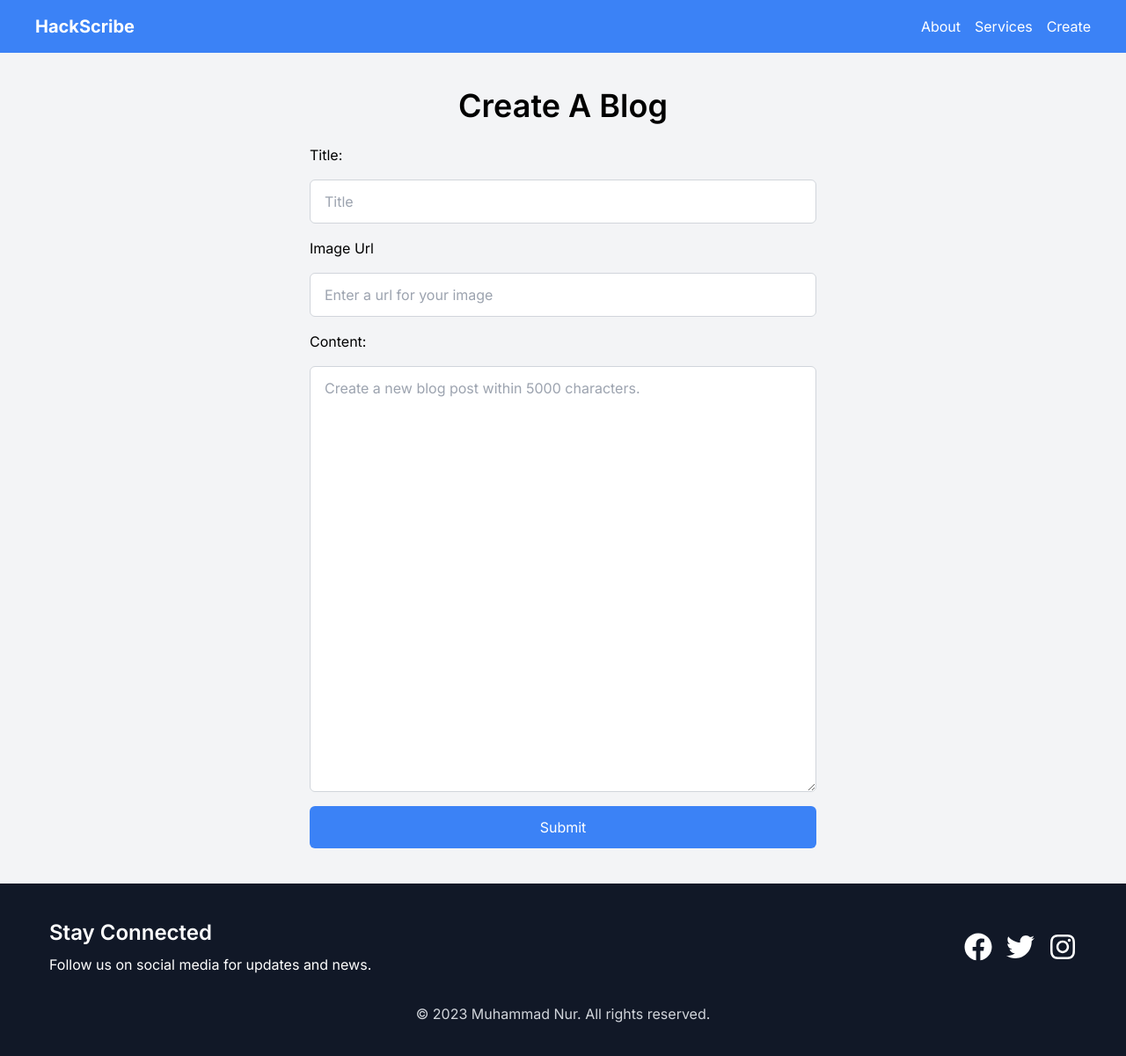
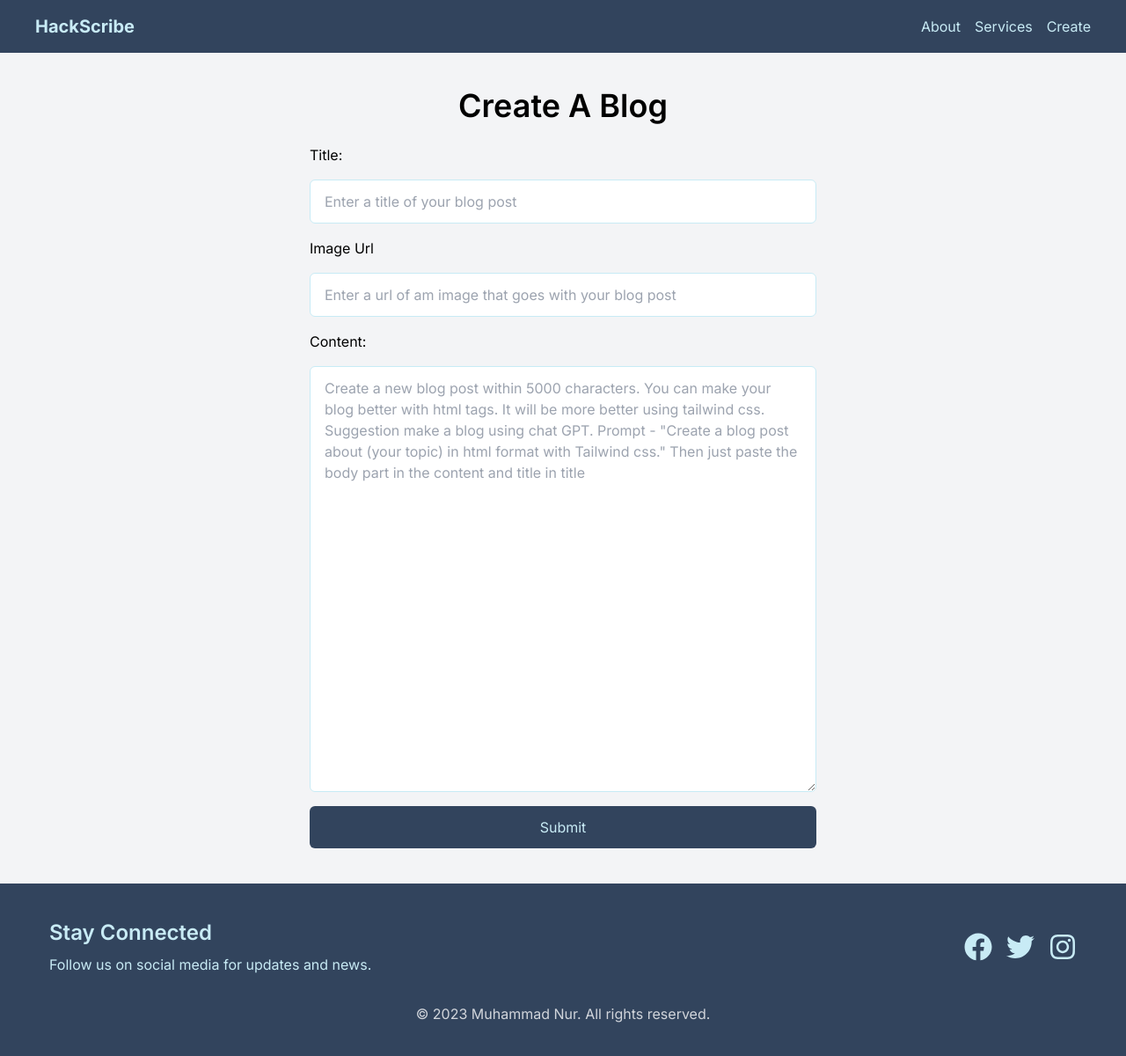
Before and after one commit to Md-Nur/hackscribe, a Next.js app: page /create in a window 1280 px wide. Shown: the top 1200 px of the page at 88% size. Built offline with nearby package versions, Linux system fonts and the light colour scheme.

Commit message:
all done without font

```diff
--- a/app/components/Footer.js
+++ b/app/components/Footer.js
@@ -2,21 +2,21 @@ import { FaFacebook, FaTwitter, FaInstagram } from 'react-icons/fa';
 
 const Footer = () => {
   return (
-    <footer className="bg-gray-900 p-10">
+    <footer className="bg-[#32445d] p-10">
       <div className="container mx-auto px-4">
         <div className="flex flex-col md:flex-row items-center justify-between">
-          <div className="text-white mb-6 md:mb-0">
+          <div className="text-[#c8ebf5] mb-6 md:mb-0">
             <h3 className="text-2xl font-semibold">Stay Connected</h3>
             <p className="mt-2">Follow us on social media for updates and news.</p>
           </div>
           <div className="flex space-x-4">
-            <a href="https://www.facebook.com/Md.Nur9211/" target="_blank" className="text-white hover:text-gray-300 transition duration-300">
+            <a href="https://www.facebook.com/Md.Nur9211/" target="_blank" className="text-[#c8ebf5] hover:text-gray-300 transition duration-300">
               <FaFacebook className="w-8 h-8" />
             </a>
-            <a href="https://twitter.com/MdNur9211" target="_blank" className="text-white hover:text-gray-300 transition duration-300">
+            <a href="https://twitter.com/MdNur9211" target="_blank" className="text-[#c8ebf5] hover:text-gray-300 transition duration-300">
               <FaTwitter className="w-8 h-8" />
             </a>
-            <a href="https://www.instagram.com/md_nur_e_alam/" target="_blank" className="text-white hover:text-gray-300 transition duration-300">
+            <a href="https://www.instagram.com/md_nur_e_alam/" target="_blank" className="text-[#c8ebf5] hover:text-gray-300 transition duration-300">
               <FaInstagram className="w-8 h-8" />
             </a>
           </div>
--- a/app/components/Navbar.js
+++ b/app/components/Navbar.js
@@ -10,12 +10,12 @@ const Navbar = () => {
 
   return (
     <>
-      <nav className="sm:hidden bg-blue-500">
+      <nav className="sm:hidden bg-[#32445d]">
         <div className="flex items-center justify-between py-4 px-4 sm:px-6">
-          <Link href="/" className="text-white font-bold text-xl">HackScribe
+          <Link href="/" className="text-[#c8ebf5] font-bold text-xl">HackScribe
           </Link>
           <button
-            className="text-white focus:outline-none sm:hidden"
+            className="text-[#c8ebf5] focus:outline-none sm:hidden"
             onClick={toggleNavbar}
           >
             <svg
@@ -38,13 +38,13 @@ const Navbar = () => {
         </div>
         <div
           className={`${isOpen ? 'block' : 'hidden'
-            } sm:hidden bg-blue-700 py-4 px-6`}
+            } sm:hidden bg-[#32445d] py-4 px-6`}
         >
-          <Link href="/about" className="block text-white font-medium text-lg mb-4">About
+          <Link href="/about" className="block text-[#c8ebf5] font-medium text-lg mb-4">About
           </Link>
-          <Link href="/services" className="block text-white font-medium text-lg mb-4">Services
+          <Link href="/services" className="block text-[#c8ebf5] font-medium text-lg mb-4">Services
           </Link>
-          <Link href="/create" className="block text-white font-medium text-lg">Create
+          <Link href="/create" className="block text-[#c8ebf5] font-medium text-lg">Create
           </Link>
         </div>
 
@@ -53,16 +53,16 @@ const Navbar = () => {
       </nav>
       {/* for desktop */}
 
-      <nav className="hidden sm:flex bg-blue-500 py-4">
+      <nav className=" hidden sm:flex bg-[#32445d] py-4">
         <div className="container mx-auto px-10 flex items-center justify-between">
-          <Link href="/" className="text-white font-bold text-xl">HackScribe
+          <Link href="/" className="text-[#c8ebf5] font-bold text-xl">HackScribe
           </Link>
           <div className="flex space-x-4">
-            <Link href="/about" className="text-white hover:underline">About
+            <Link href="/about" className="text-[#c8ebf5] hover:underline">About
             </Link>
-            <Link href="/services" className="text-white hover:underline">Services
+            <Link href="/services" className="text-[#c8ebf5] hover:underline">Services
             </Link>
-            <Link href="/create" className="text-white hover:underline">Create
+            <Link href="/create" className="text-[#c8ebf5] hover:underline">Create
             </Link>
           </div>
         </div>
--- a/app/create/page.js
+++ b/app/create/page.js
@@ -1,42 +1,3 @@
-// const Contact = () => {
-//     return (
-//         <section className="bg-gray-100 py-10">
-//             <div className="container mx-auto px-4">
-//                 <div className="max-w-xl mx-auto">
-//                     <h2 className="text-4xl font-semibold text-center mb-6">Contact Me</h2>
-//                     <form className="flex flex-col space-y-4">
-//                         <input
-//                             type="text"
-//                             placeholder="Your Name"
-//                             className="py-3 px-4 border border-gray-300 rounded-md focus:outline-none focus:border-purple-500"
-//                         />
-//                         <input
-//                             type="email"
-//                             placeholder="Your Email"
-//                             className="py-3 px-4 border border-gray-300 rounded-md focus:outline-none focus:border-purple-500"
-//                         />
-//                         <textarea
-//                             placeholder="Your Message"
-//                             className="py-3 px-4 border border-gray-300 rounded-md focus:outline-none focus:border-purple-500"
-//                         ></textarea>
-//                         <button
-//                             type="submit"
-//                             className="bg-blue-500 text-white py-3 px-6 rounded-md hover:bg-blue-600 transition duration-300"
-//                         >
-//                             Send Message
-//                         </button>
-//                     </form>
-//                 </div>
-//             </div>
-//         </section>
-//     );
-// };
-
-// export default Contact;
-
-
-
-// BlogForm.js
 "use client"
 import { useState } from 'react';
 import { Client, Databases, ID } from "appwrite";
@@ -53,15 +14,6 @@ const BlogForm = () => {
         .setEndpoint('https://cloud.appwrite.io/v1') // Your API Endpoint
         .setProject('6499e205c12da2c3c9c5') // Your project ID
         ;
-
-    // const promise = databases.createDocument('[DATABASE_ID]', '[COLLECTION_ID]', '[DOCUMENT_ID]', {});
-
-    // promise.then(function (response) {
-    //     console.log(response); // Success
-    // }, function (error) {
-    //     console.log(error); // Failure
-    // });
-    // App write doc
 
 
     const [formData, setFormData] = useState({
@@ -150,11 +102,11 @@ const BlogForm = () => {
                         <input
                             type="text"
                             name="Title"
-                            placeholder='Title'
+                            placeholder='Enter a title of your blog post'
                             required
                             value={formData.Title}
                             onChange={handleChange}
-                            className="py-3 px-4 border border-gray-300 rounded-md focus:outline-none focus:border-purple-500"
+                            className="py-3 px-4 border border-[#c8ebf5] rounded-md focus:outline-none focus:border-[#32445d]"
                         />
                         <label>
                             Image Url
@@ -162,25 +114,25 @@ const BlogForm = () => {
                         <input
                             type="url"
                             name="Image"
-                            placeholder='Enter a url for your image'
+                            placeholder='Enter a url of am image that goes with your blog post'
                             value={formData.Image}
                             onChange={handleChange}
-                            className="py-3 px-4 border border-gray-300 rounded-md focus:outline-none focus:border-purple-500"
+                            className="py-3 px-4 border border-[#c8ebf5] rounded-md focus:outline-none focus:border-[#32445d]"
                         />
                         <label >
                             Content:
                         </label>
                         <textarea
                             name="Content"
-                            placeholder='Create a new blog post within 5000 characters.'
+                            placeholder='Create a new blog post within 5000 characters. You can make your blog better with html tags. It will be more better using tailwind css. Suggestion make a blog using chat GPT. Prompt - "Create a blog post about (your topic) in html format with Tailwind css." Then just paste the body part in the content and title in title'
                             required
                             value={formData.Content}
                             onChange={handleChange}
-                            className="py-3 px-4 border h-full border-gray-300 rounded-md focus:outline-none focus:border-purple-500"
+                            className="py-3 px-4 border h-full border-[#c8ebf5] rounded-md focus:outline-none focus:border-[#32445d]"
 
                         />
 
-                        <button type="submit" className="bg-blue-500 text-white py-3 px-6 rounded-md hover:bg-blue-600 transition duration-300">Submit</button>
+                        <button type="submit" className="bg-[#32445d] text-[#c8ebf5] py-3 px-6 rounded-md hover:bg-[#435977] transition duration-300">Submit</button>
                     </form>
                 </div>
             </div>
--- a/app/page.js
+++ b/app/page.js
@@ -60,7 +60,7 @@ export default function Home() {
               />
               <h3 className="text-xl font-bold mb-2">{post.Title}</h3>
               <p className="text-gray-700 my-5">{post.MetaDesc} ...</p>
-              <Link href={`/blogs/${post.slug}`} className="bg-blue-500 text-white py-2 px-4 mt-4 rounded">
+              <Link href={`/blogs/${post.slug}`} className="bg-[#32445d] text-[#c8ebf5] hover:bg-[#435a7a] py-2 px-4 mt-4 rounded">
                 Read More
               </Link>
             </div>
--- a/app/services/project.js
+++ b/app/services/project.js
@@ -5,7 +5,7 @@ const ProjectCard = ({ title, url, imageUrl }) => {
             <img className="w-full" src={imageUrl} alt={title} />
             <div className="p-4">
                 <h3 className="text-xl font-semibold mb-2">{title}</h3>
-                <button className="bg-blue-500 text-white py-2 px-4 mt-4 rounded" >
+                <button className="bg-[#32445d] text-[#c8ebf5] hover:bg-[#3e5371] py-2 px-4 mt-4 rounded" >
                     <a target="_blank" href={url}>Visit</a>
                 </button>
             </div>
--- a/package.json
+++ b/package.json
@@ -9,6 +9,7 @@
     "lint": "next lint"
   },
   "dependencies": {
+    "@next/font": "^13.4.7",
     "appwrite": "^11.0.0",
     "autoprefixer": "10.4.14",
     "next": "13.4.7",
```
Also changed, not shown: app/components/Hero.js (+4 -4 lines), app/services/page.js (+5 -5 lines), 1 other file (tests, documents, lock files or other folders).
